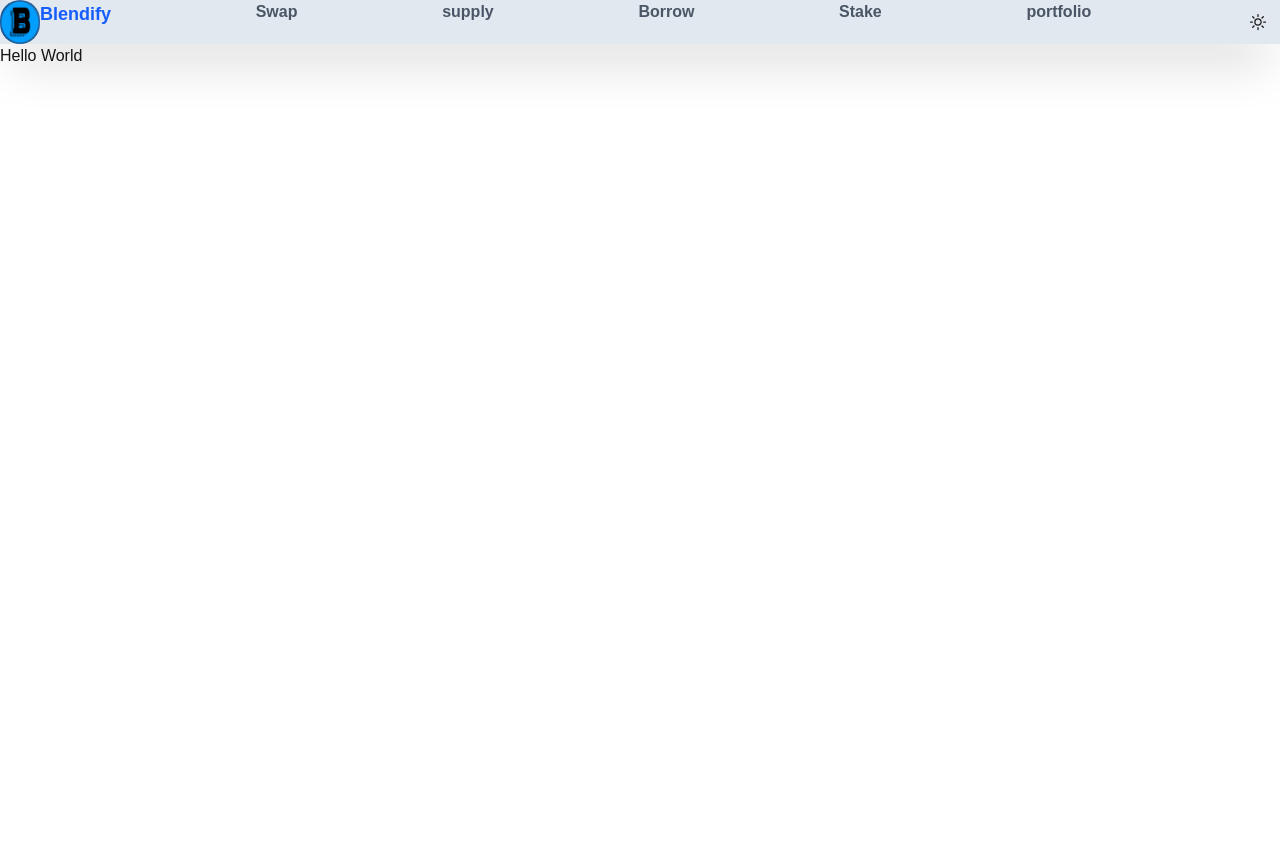
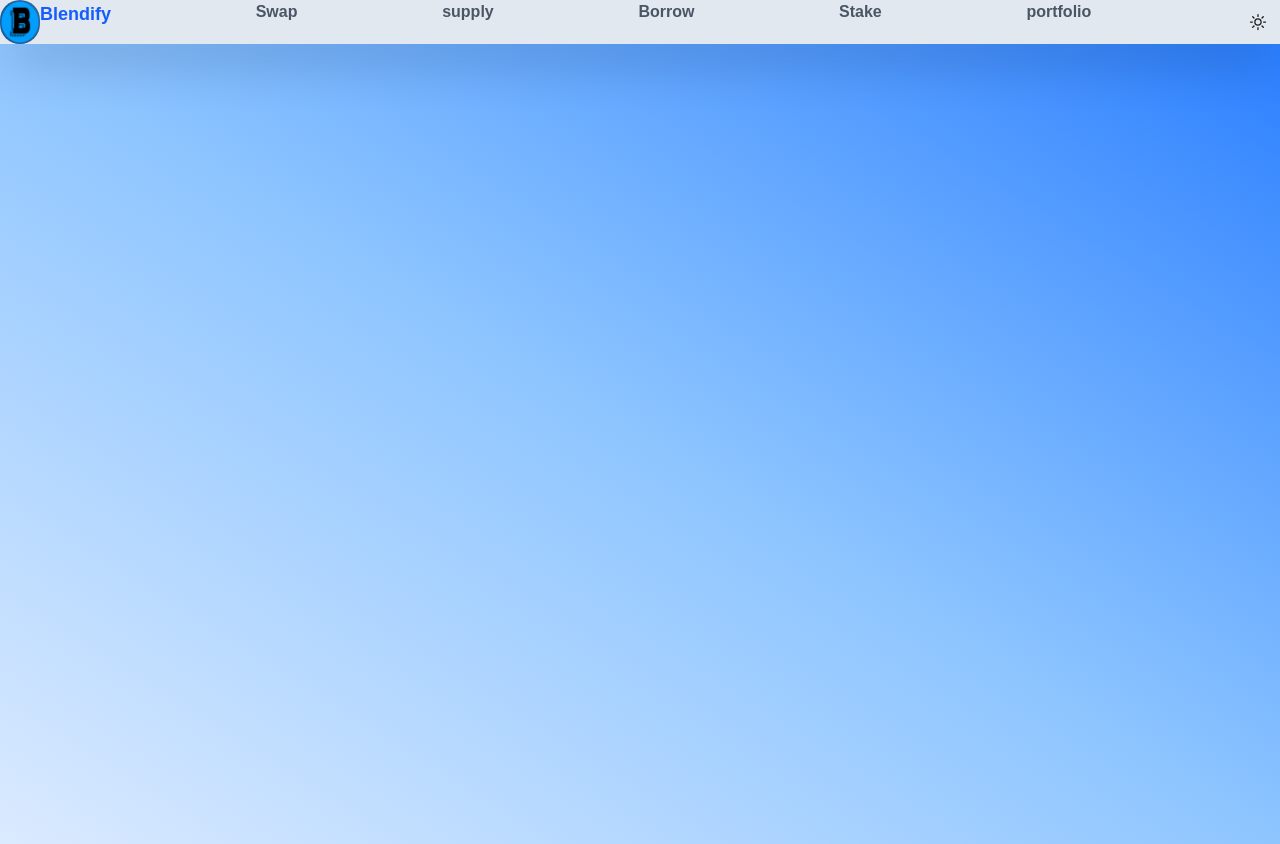
Before and after one commit to KodeckJames/Blendifi, a Next.js app: page / in a window 1280 px wide. Before the commit the page ends 800 px from the top, so only its background shows below. Built offline with nearby package versions, Linux system fonts and the light colour scheme.

Commit message:
Local changes before pulling PR

```diff
--- a/src/app/layout.tsx
+++ b/src/app/layout.tsx
@@ -2,7 +2,7 @@ import type { Metadata } from "next";
 import { Geist, Geist_Mono } from "next/font/google";
 import "./globals.css";
 import HeaderSection from "@/components/Header";
-import { ThemeProvider } from "next-themes";
+import { ThemeProvider } from "@/components/ThemeProviders";
 
 const geistSans = Geist({
   variable: "--font-geist-sans",
@@ -35,10 +35,10 @@ export default function RootLayout({
                 enableSystem
                 disableTransitionOnChange
          >
-          <div className=" flex relative">
+          <header>
             <HeaderSection/>
-          </div>
-          <main className="">{children}</main>
+          </header>
+          <main className=" flex-1">{children}</main>
       </ThemeProvider>
         </body>
     </html>
--- a/src/app/page.tsx
+++ b/src/app/page.tsx
@@ -1,7 +1,5 @@
+import HomePage from '@/components/Home'
+
 export default function Home() {
-  return (
-    <div>
-      Hello World
-    </div>
-  );
+  return <HomePage />
 }
--- /dev/null
+++ b/src/components/Home.tsx
@@ -0,0 +1,8 @@
+
+export default function HomePage() {
+  return (
+      <div className=" flex justify-center items-center bg-gradient-to-tr from-blue-100 via-blue-300 to-blue-500 min-h-screen dark:bg-gradient-to-bl dark:from-gray-700 dark:via-gray-900 dark:to-black">
+
+    </div>
+  )
+}
```
